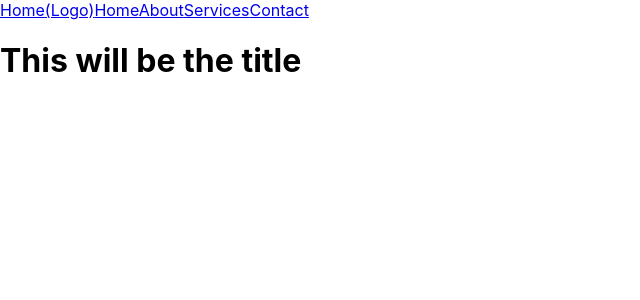
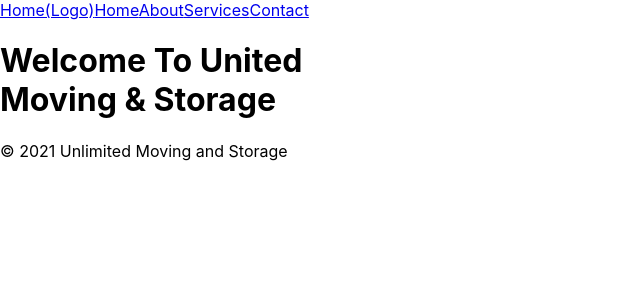
Before and after one commit to Erodri6z/Unlimited-Moving-And-Storage, a React (Create React App) app: page / in a window 1280 px wide. Shown: the top 300 px of the page, without its empty margins (0-640 px from the left). Built offline with nearby package versions, Linux system fonts and the light colour scheme.

Commit message:
add a footer

```diff
--- a/src/App.jsx
+++ b/src/App.jsx
@@ -9,6 +9,7 @@ import Landing from './components/Landing/Landing';
 import About from './components/About/About';
 import Services from './components/Services/Services';
 import Contact from './components/Contact/Contact';
+import Footer from './components/Footer/Footer';
 
 function App () {
   return (
@@ -19,8 +20,8 @@ function App () {
         <Route path="/About" element={<About />} />
         <Route path="/Services" element={<Services />} />
         <Route path="/Contact" element={<Contact />} />
-        <Route />
       </Routes>
+      <Footer />
     </main>
 
   )
--- /dev/null
+++ b/src/components/Footer/Footer.jsx
@@ -0,0 +1,9 @@
+const Footer = () => {
+  return(
+    <div className="footer">
+      <p>© 2021 Unlimited Moving and Storage</p>
+    </div>
+  )
+}
+
+export default Footer
--- a/src/components/Landing/Landing.jsx
+++ b/src/components/Landing/Landing.jsx
@@ -1,7 +1,7 @@
 const Landing = () => {
   return(
     <div className="landing">
-      <h1>This will be the title</h1>
+      <h1>Welcome To United <br/> Moving & Storage</h1>
     </div>
   )
 }
```
